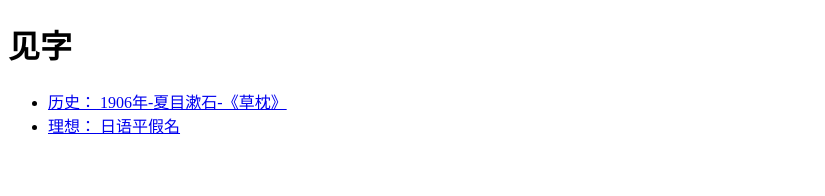
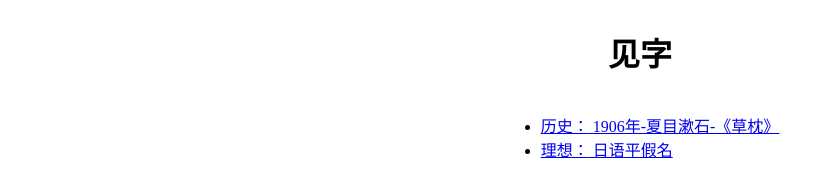
Before and after one commit to DangoCostaIDEA/Logos, a plain HTML site: page list.html in a window 1280 px wide. Shown: the whole page, without its empty margins (0-825 px from the left). Drawn offline with Linux system fonts and the light colour scheme.

Commit message:
feat: 列表页使用web component生成

```diff
--- a/list.html
+++ b/list.html
@@ -5,10 +5,19 @@
     <meta charset="UTF-8">
     <meta name="viewport" content="width=device-width, initial-scale=1.0">
     <title>见字-list</title>
+    <style>
+        .container {
+            display: grid;
+            place-items: center;
+        }
+    </style>
 </head>
 
 <body>
-    <h1>见字    </h1>
+    <div class="container">
+        <h1>见字</h1>
+        <article-list></article-list>
+        <template id="articleListTemplate">
             <ul>
                 <li>
                     <a href="detail.html">
@@ -23,6 +32,21 @@
                     </a>
                 </li>
             </ul>
+        </template>
+    </div>
+
+    <script>
+        class ArticleList extends HTMLElement {
+            constructor() {
+                super();
+
+                var templateElem = document.getElementById('articleListTemplate');
+                var content = templateElem.content.cloneNode(true);
+                this.appendChild(content);
+            }
+        }
+        window.customElements.define('article-list', ArticleList);
+    </script>
 </body>
 
 </html>
```
Lines whose indentation alone changed are shown as unchanged.
